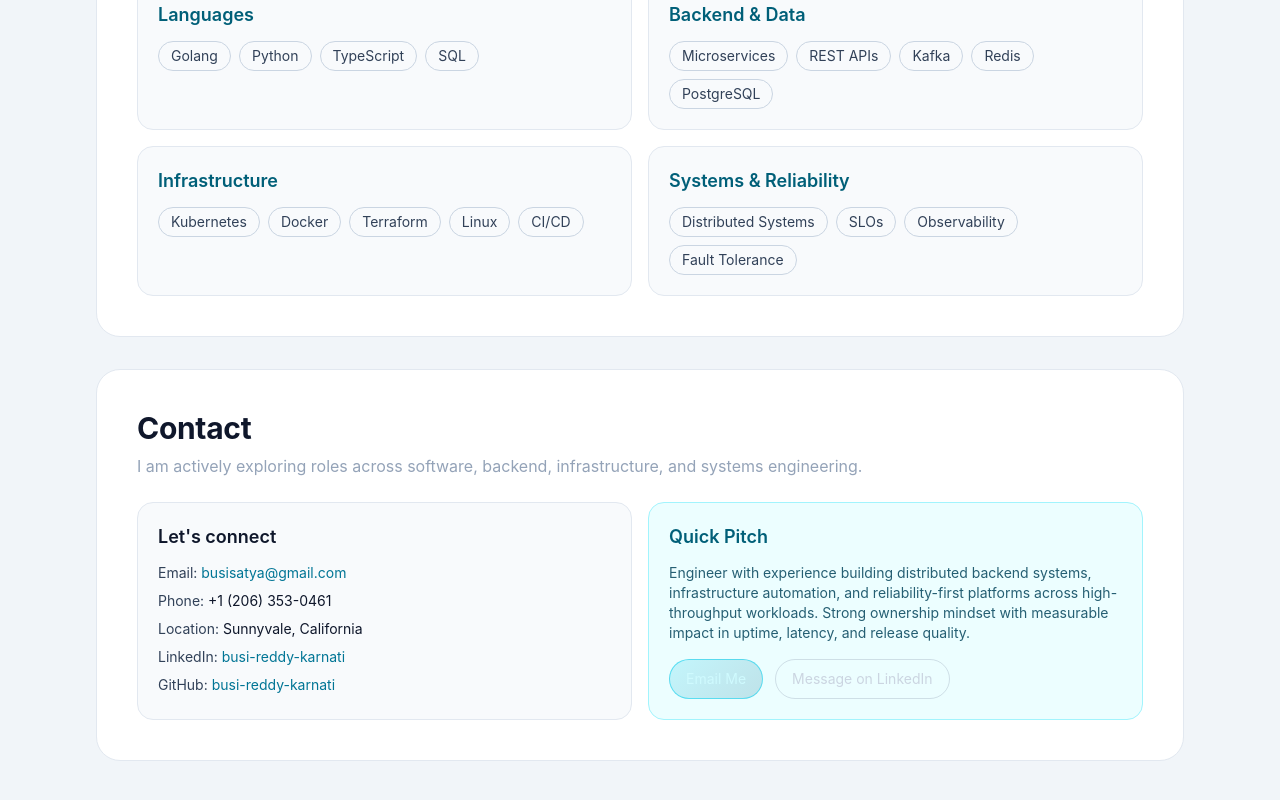
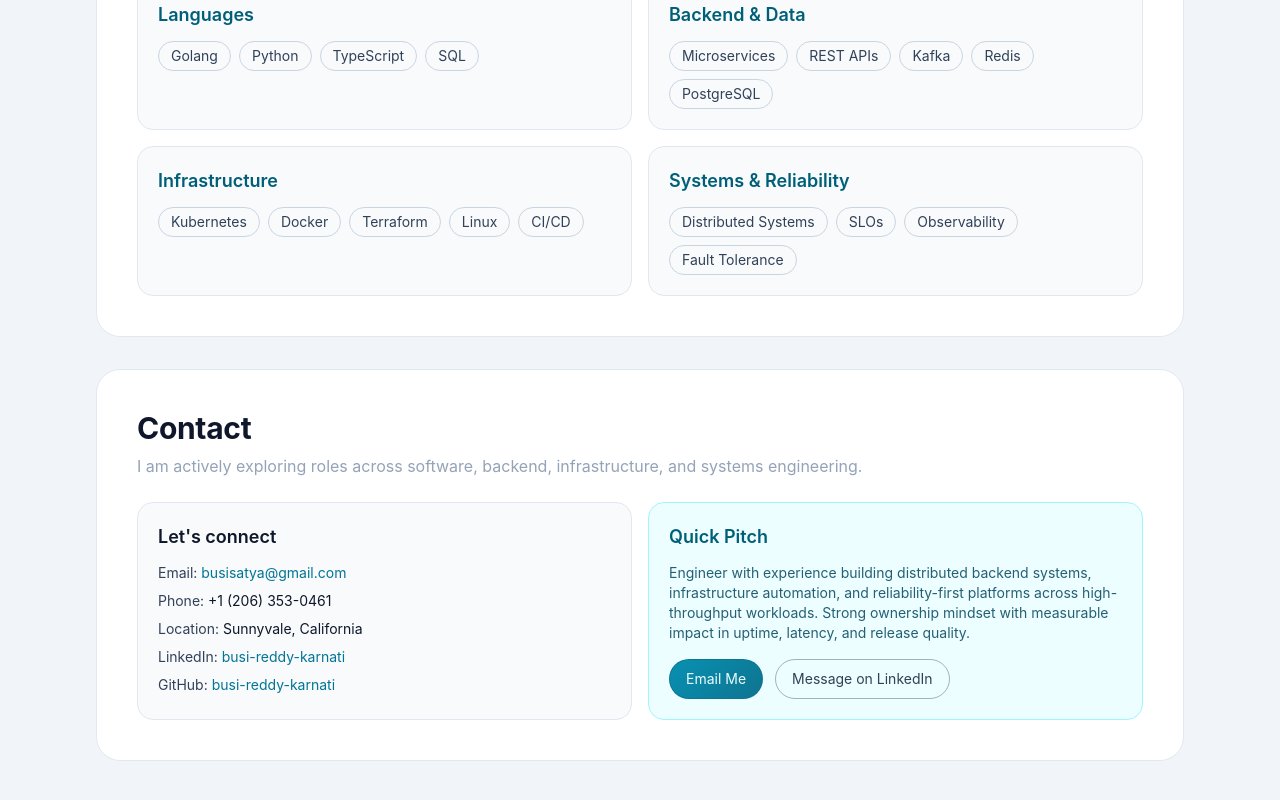
Before and after one commit to busi-reddy-karnati/busi-reddy-karnati.github.io, a React (Vite) app: page / in a window 1280 px wide. Shown: the part 3393-4193 px from the top of the page. Built offline with nearby package versions, Linux system fonts and the light colour scheme.

Commit message:
Fix button contrast so Email/LinkedIn buttons are readable in light mode

```diff
--- a/src/App.tsx
+++ b/src/App.tsx
@@ -11,7 +11,7 @@ function App() {
   const [isDark, setIsDark] = useState(false)
 
   return (
-    <div className={isDark ? 'min-h-screen bg-slate-950 text-slate-100' : 'min-h-screen bg-slate-100 text-slate-900'}>
+    <div className={isDark ? 'dark min-h-screen bg-slate-950 text-slate-100' : 'min-h-screen bg-slate-100 text-slate-900'}>
       <Navbar isDark={isDark} onToggleTheme={() => setIsDark((value) => !value)} />
       <main className="mx-auto flex max-w-6xl flex-col gap-8 px-4 pb-16 pt-24 md:px-8">
         <Hero isDark={isDark} />
--- a/src/styles/global.css
+++ b/src/styles/global.css
@@ -36,16 +36,16 @@ a {
   align-items: center;
   justify-content: center;
   border-radius: 9999px;
-  border: 1px solid rgba(34, 211, 238, 0.65);
-  background: linear-gradient(135deg, rgba(34, 211, 238, 0.2), rgba(14, 116, 144, 0.2));
+  border: 1px solid rgba(14, 116, 144, 0.85);
+  background: linear-gradient(135deg, #0891b2, #0e7490);
   padding: 0.55rem 1rem;
-  color: #cffafe;
+  color: #ecfeff;
   transition: all 0.2s ease;
 }
 
 .btn-primary:hover {
-  border-color: rgba(34, 211, 238, 0.95);
-  color: #ecfeff;
+  border-color: rgba(14, 116, 144, 1);
+  background: linear-gradient(135deg, #0e7490, #155e75);
   transform: translateY(-1px);
 }
 
@@ -54,14 +54,35 @@ a {
   align-items: center;
   justify-content: center;
   border-radius: 9999px;
-  border: 1px solid rgba(148, 163, 184, 0.35);
+  border: 1px solid rgba(100, 116, 139, 0.55);
   padding: 0.55rem 1rem;
-  color: #cbd5e1;
+  color: #334155;
   transition: all 0.2s ease;
 }
 
 .btn-secondary:hover {
+  border-color: rgba(71, 85, 105, 0.9);
+  color: #0f172a;
+  transform: translateY(-1px);
+}
+
+.dark .btn-primary {
+  border: 1px solid rgba(34, 211, 238, 0.65);
+  background: linear-gradient(135deg, rgba(34, 211, 238, 0.2), rgba(14, 116, 144, 0.2));
+  color: #cffafe;
+}
+
+.dark .btn-primary:hover {
+  border-color: rgba(34, 211, 238, 0.95);
+  color: #ecfeff;
+}
+
+.dark .btn-secondary {
+  border: 1px solid rgba(148, 163, 184, 0.35);
+  color: #cbd5e1;
+}
+
+.dark .btn-secondary:hover {
   border-color: rgba(148, 163, 184, 0.7);
   color: #f1f5f9;
-  transform: translateY(-1px);
 }
```
